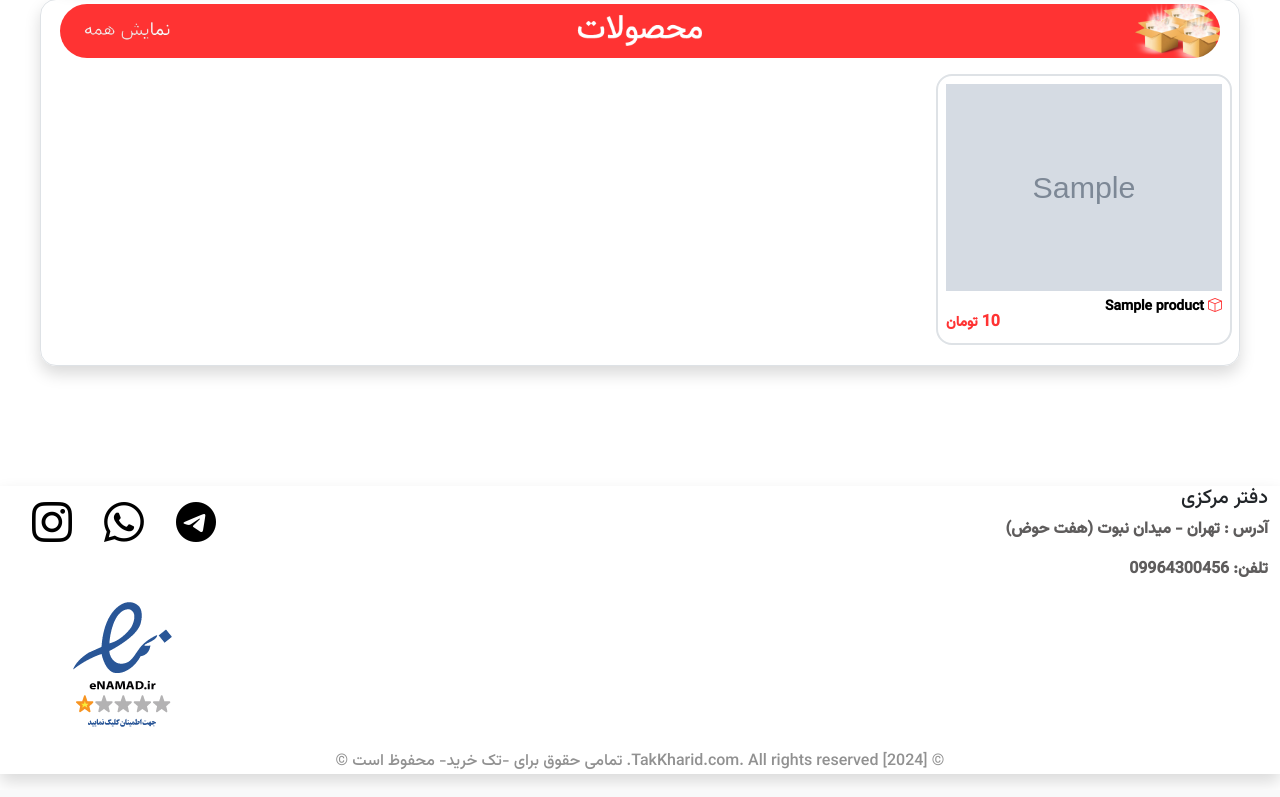
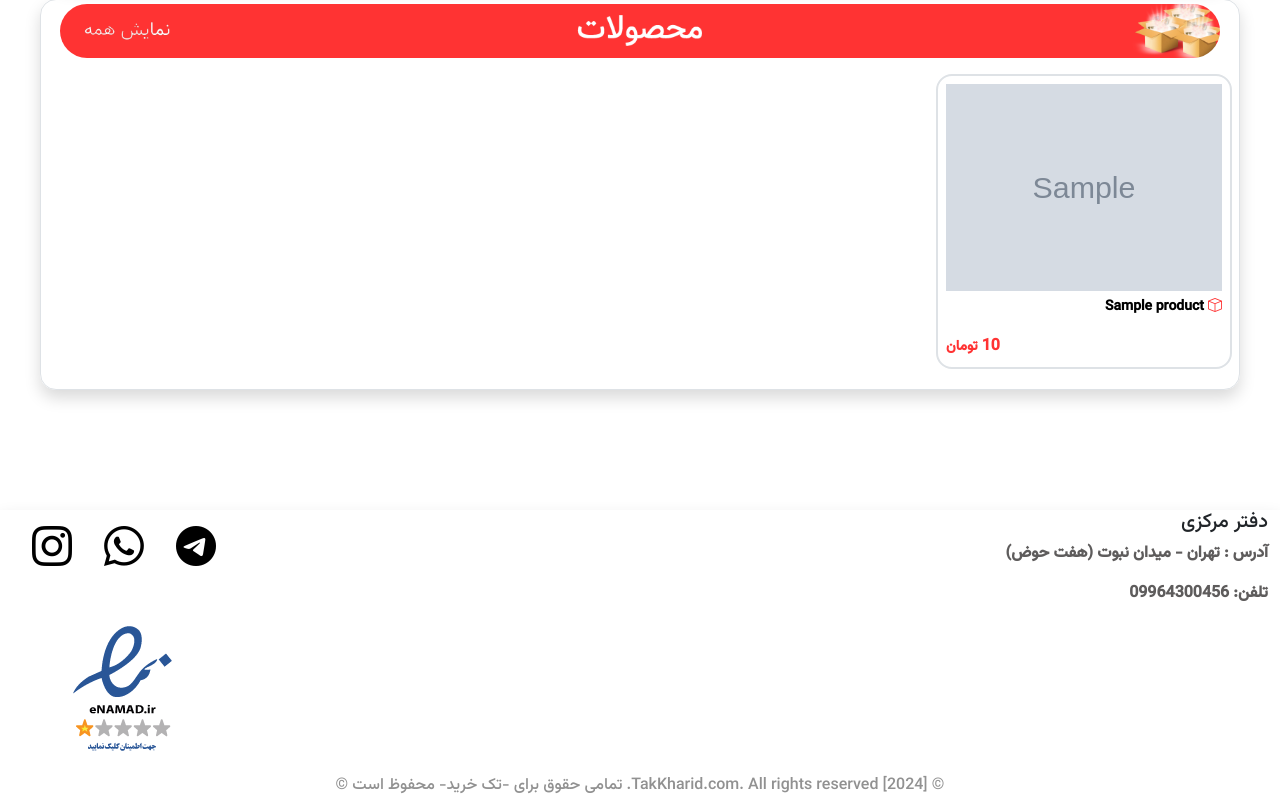
Before and after one commit to kiarashshahedi/OnlineShop-ArvanServer, a Django app: template products/templates/products/home-product-list.html in a window 1280 px wide. Shown: the part 883-1680 px from the top of the page. Run offline with Django 5.2, Linux system fonts and the light colour scheme; the template is opened without the code that fills it: most values are stand-ins (such as "Sample title", 1, 10 or a date in 2020); grey boxes marked "Sample" are stand-in pictures.

Commit message:
All Photo product

```diff
--- a/products/templates/products/home-product-list.html
+++ b/products/templates/products/home-product-list.html
@@ -142,8 +142,8 @@
                        </small>
                     </p>
 
-
-                    <div class="d-flex align-items-end flex-column position-absolute p-2" style="bottom: 0; left: 0; padding: 10px;">
+<br>
+                    <div class="d-flex align-items-end flex-column position-absolute p-2 mt-2" style="bottom: 0; left: 0; padding: 10px;">
                         <hr class="shadow"></br></hr>
                         {% if product.in_sale %}
                             <p class="text-end text-colorforbuyLow mb-0"><s>{{product.price}} تومان </s></p>
```
